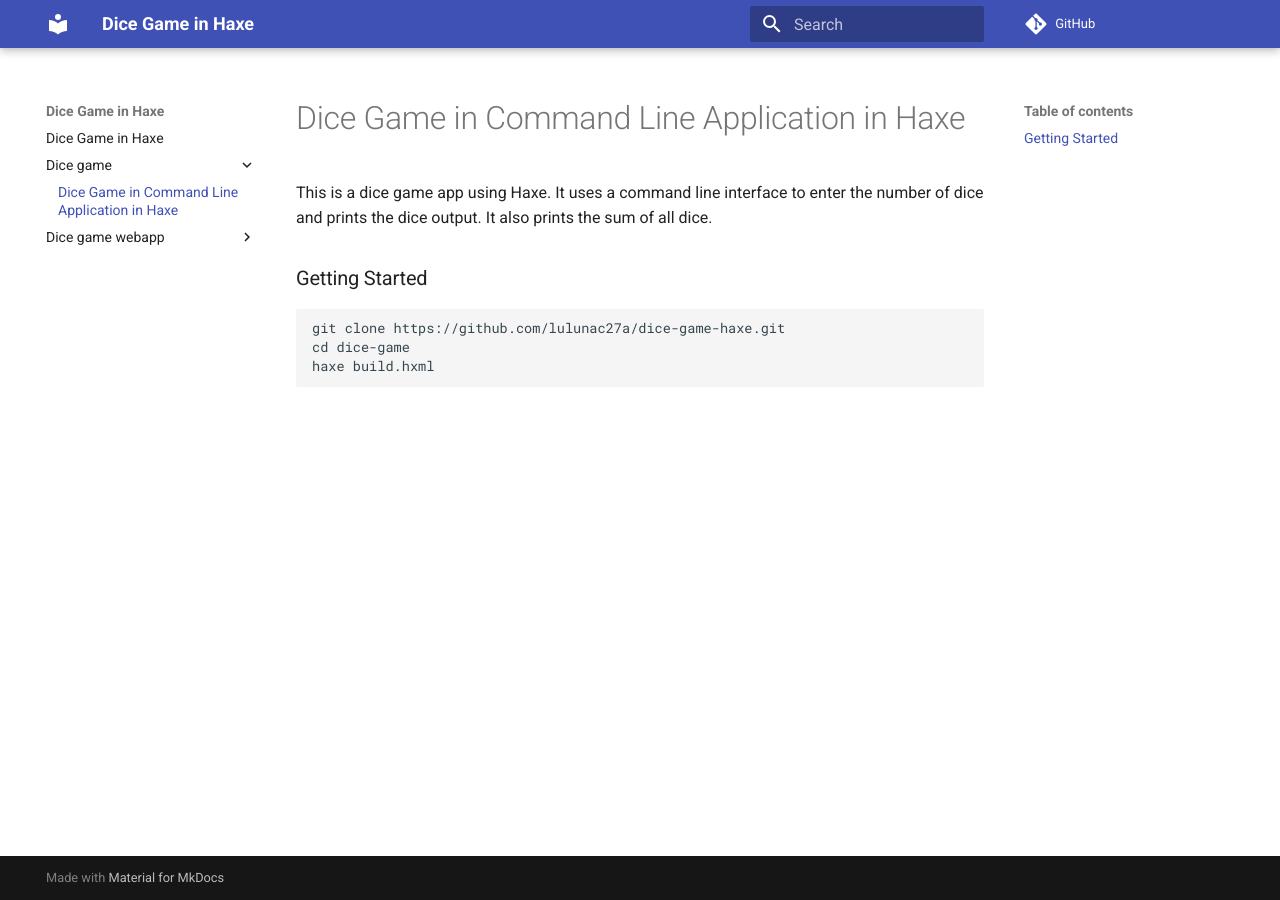
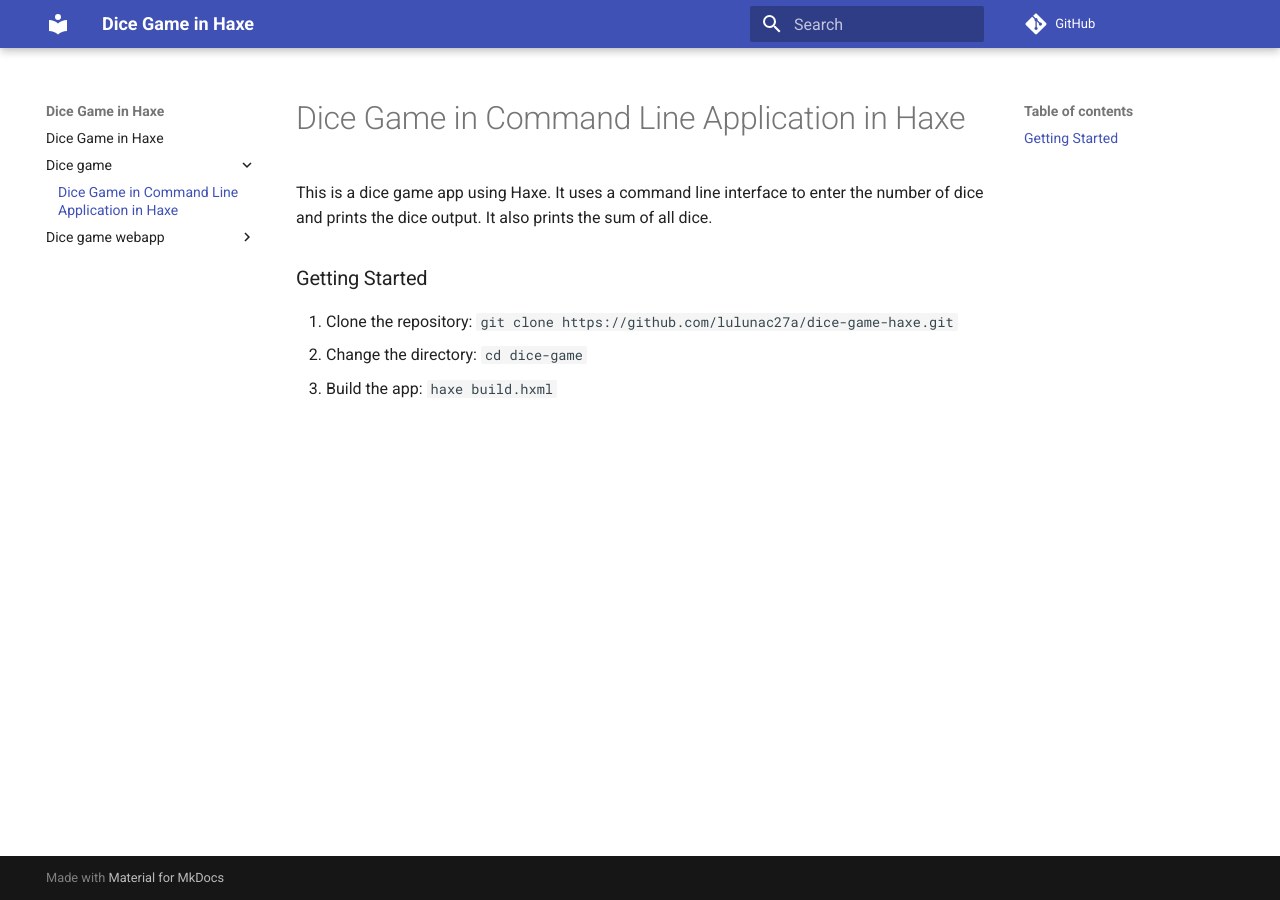
Before and after one commit to lulunac27a/dice-game-haxe, an MkDocs documentation site: the page built from docs/dice-game/index.md, in a window 1280 px wide. Built offline with MkDocs 1.6.1 and Material for MkDocs 9.7.7, drawn with Linux system fonts in a browser that asks for light colours; comment, search, counter and statistics services are not loaded.

````diff
--- a/docs/dice-game/index.md
+++ b/docs/dice-game/index.md
@@ -6,8 +6,7 @@ It also prints the sum of all dice.
 
 ### Getting Started
 
-```
-git clone https://github.com/lulunac27a/dice-game-haxe.git
-cd dice-game
-haxe build.hxml
-```
+
+1. Clone the repository: `git clone https://github.com/lulunac27a/dice-game-haxe.git`
+2. Change the directory: `cd dice-game`
+3. Build the app: `haxe build.hxml`
````
Also changed, not shown: dice-game-webapp/README.md (+4 -5 lines), dice-game/README.md (+4 -5 lines), docs/dice-game-webapp/index.md (+4 -5 lines).
